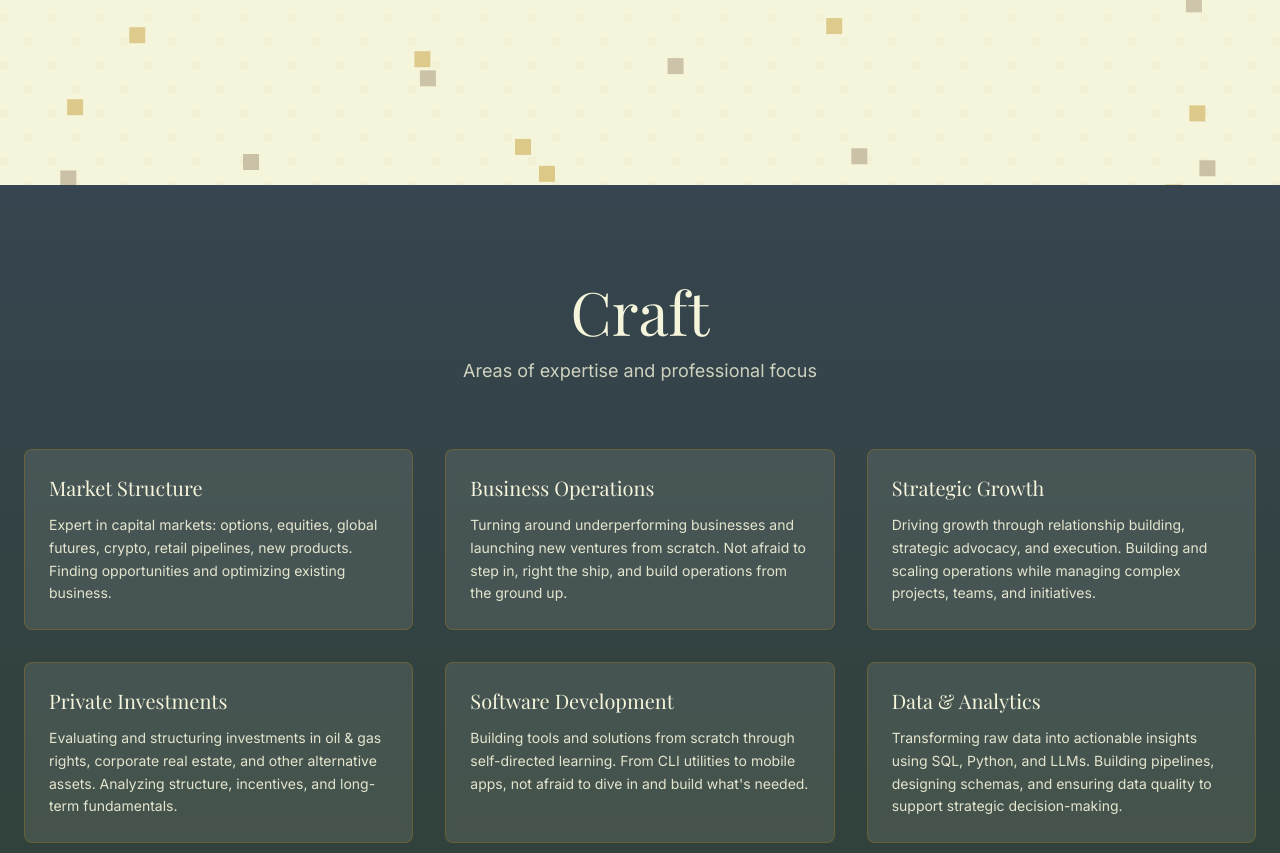
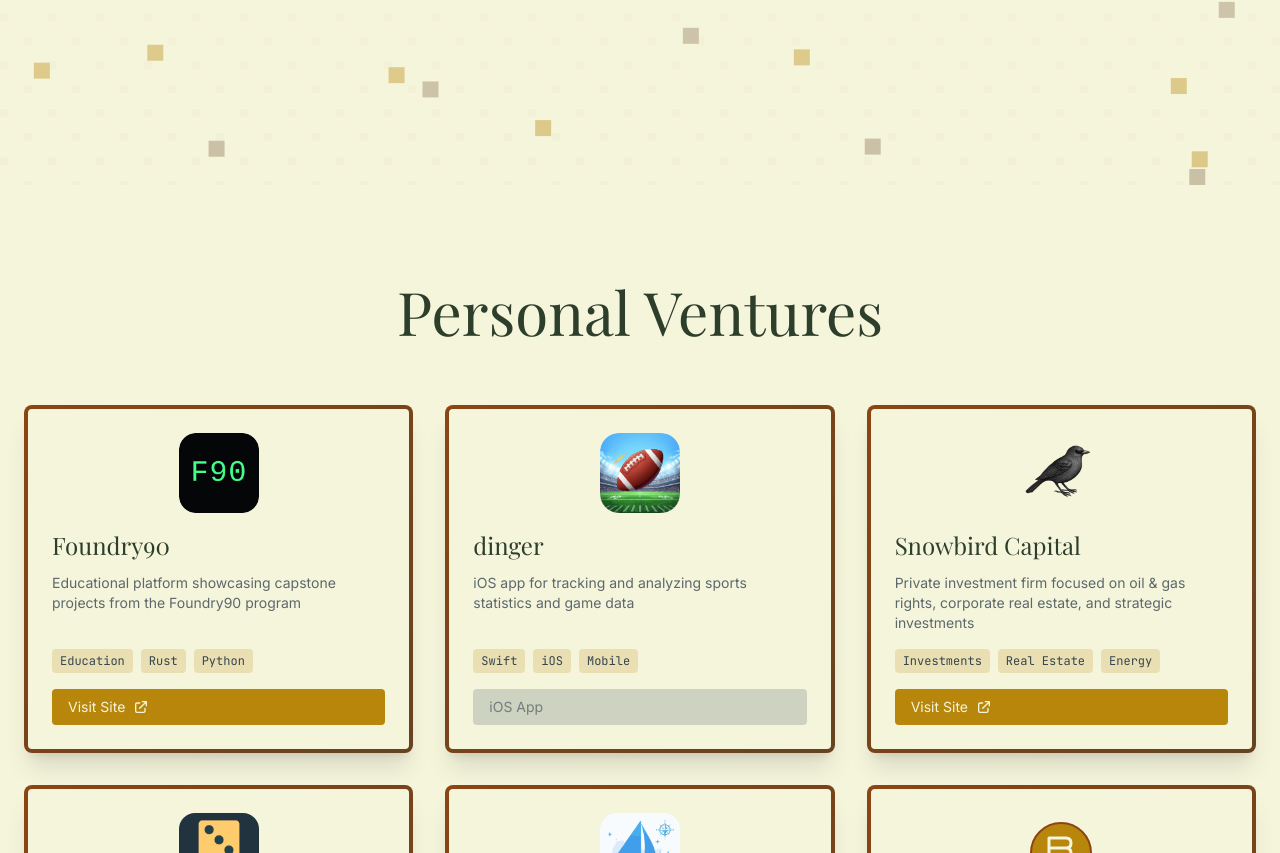
Before and after one commit to therealtplum/therealtplum-web, a Next.js app: page / in a window 1280 px wide. Shown: the part 1507-2360 px from the top of the page. Built offline with nearby package versions, Linux system fonts and the light colour scheme.

Commit message:
Temporarily comment out Craft section with notes on how to restore

```diff
--- a/src/app/page.tsx
+++ b/src/app/page.tsx
@@ -1,6 +1,8 @@
 import Hero from "@/components/Hero";
 import ProfessionalBackground from "@/components/ProfessionalBackground";
-import Craft from "@/components/Craft";
+// Craft section is temporarily commented out
+// To restore: uncomment the import below and the <Craft /> component in the JSX
+// import Craft from "@/components/Craft";
 import Portfolio from "@/components/Portfolio";
 import PersonalInterests from "@/components/PersonalInterests";
 import ContactEmail from "@/components/ContactEmail";
@@ -10,7 +12,8 @@ export default function HomePage() {
     <main className="relative">
       <Hero />
       <ProfessionalBackground />
-      <Craft />
+      {/* Craft section is temporarily commented out - uncomment to restore */}
+      {/* <Craft /> */}
       <Portfolio />
       <PersonalInterests />
 
--- a/src/components/Navigation.tsx
+++ b/src/components/Navigation.tsx
@@ -8,7 +8,8 @@ import ContactEmail from "./ContactEmail";
 
 const navItems = [
   { label: "About", href: "#about-me" },
-  { label: "Craft", href: "#craft" },
+  // Craft nav item is temporarily commented out - uncomment to restore when Craft section is added back
+  // { label: "Craft", href: "#craft" },
   { label: "Ventures", href: "#code" },
   { label: "Curiosities", href: "#curiosities" },
 ];
```
